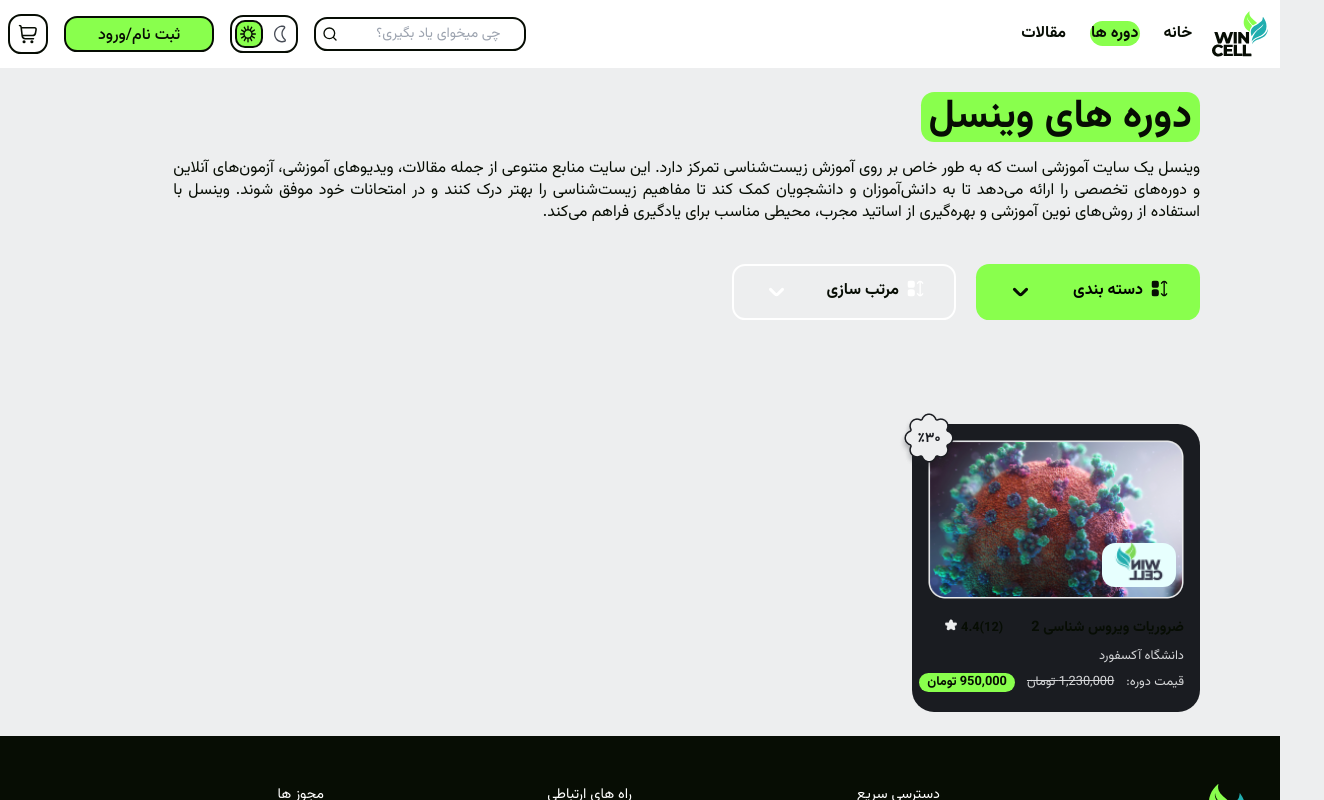
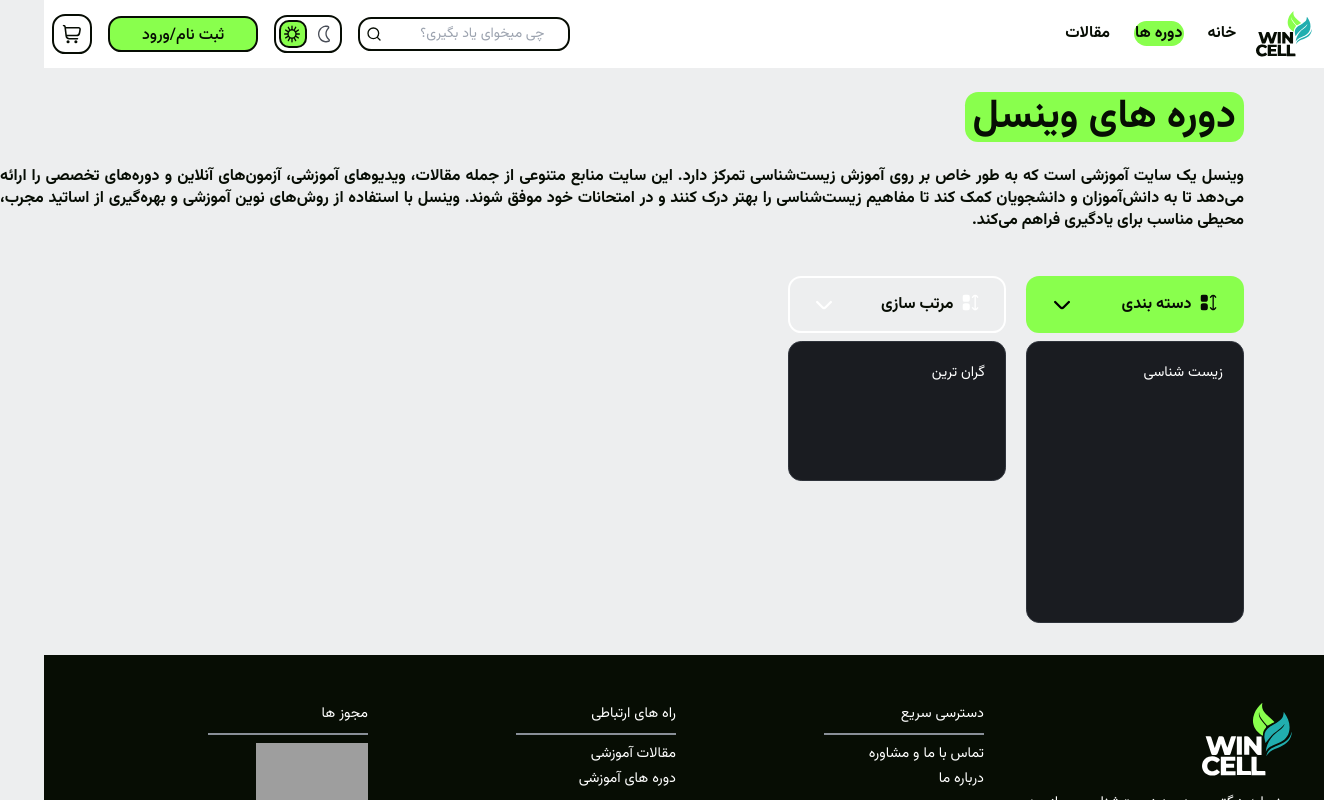
Before and after one commit to Navid-gh/Wincell, a React (Vite) app: page /courses in a window 1280 px wide. Shown: the top 800 px of the page, 1324 px wide, since content can reach past the window. Built offline with nearby package versions, Linux system fonts and the light colour scheme; grey boxes are pictures that could not be loaded.

Commit message:
7/28/2024

```diff
--- /dev/null
+++ b/src/components/UI/Selector.tsx
@@ -0,0 +1,46 @@
+import { textBody2, textBody1Bold } from "../../constants/styles";
+import { cn } from "../../utils/lib/cn";
+import AppsSort from "../UI/icons/AppsSort";
+import LeftArrow from "./icons/LeftArrow";
+
+const Selector = () => {
+
+    return (
+        <main className="flex gap-5 my-2">
+            <section className="flex flex-col w-[218px] h-[347px] gap-2">
+                <div className={`${cn("", textBody2)} flex justify-center items-center gap-2 bg-main-green-300 rounded-small h-[57px] cursor-pointer`}>
+                    <div className='flex justify-between items-center w-[163px] h-[25px]'>
+                        <div className='flex gap-2'>
+                            <AppsSort className="fill-main-black" />
+                            <p className={`${cn("", textBody1Bold)} text-main-black`}>دسته بندی</p>
+                        </div>
+                        <LeftArrow className="w-4 h-4 -rotate-90" />
+                    </div>
+                </div>
+                <ul className={`flex flex-col h-[282px] rounded-small border-[1.5px] bg-main-gray-500 border-main-gray-400 box-shadow-1 gap-[2px] p-[10px] cursor-pointer z-50 transiton-all duration-200 ${cn("", textBody2)}`}>
+                    <li className="w-[198px] h-[42px] rounded-small gap-4 pt-[10px] pr-[10px] pb-[10px] pl-[103px] text-main-white hover:bg-main-gray-400">
+                        <span className="w-[85px] h-[22px]">زیست شناسی</span>
+                    </li>
+                </ul>
+            </section>
+            <section className="flex flex-col w-[218px] h-[347px] gap-2">
+                <div className={`${cn("", textBody2)} flex justify-center items-center gap-2 rounded-small h-[57px] border-2 border-main-white cursor-pointer`}>
+                    <div className='flex justify-between items-center w-[163px] h-[25px]'>
+                        <div className='flex gap-2'>
+                            <AppsSort className="fill-main-white" />
+                            <p className={`${cn("", textBody1Bold)}`}>مرتب سازی</p>
+                        </div>
+                        <LeftArrow className="w-4 h-4 -rotate-90 fill-main-white" />
+                    </div>
+                </div>
+                <ul className={`flex flex-col h-[140px] rounded-small border-[1.5px] bg-main-gray-500 border-main-gray-400 box-shadow-1 gap-[2px] p-[10px] cursor-pointer z-50 transiton-all duration-200 ${cn("", textBody2)}`}>
+                    <li className="w-[198px] h-[42px] rounded-small gap-4 pt-[10px] pr-[10px] pb-[10px] pl-[103px] text-main-white hover:bg-main-gray-400">
+                        <span className="w-[85px] h-[22px]">گران ترین</span>
+                    </li>
+                </ul>
+            </section>
+        </main>
+    )
+}
+
+export default Selector;
--- a/src/components/UI/SelectorContent.tsx
+++ /dev/null
@@ -1,74 +0,0 @@
-import AppsSort from "../UI/icons/AppsSort";
-import BottomArrow from "../UI/icons/BottomArrow";
-import { textBody1, textBody2, textBody1Bold } from "../../constants/styles";
-import { cn } from "../../utils/lib/cn";
-import { useState } from "react";
-
-
-const SelectorContent = () => {
-
-    const [isHovered, setIsHovered] = useState<boolean>(false);
-    const [isHovered2, setIsHovered2] = useState<boolean>(false);
-
-    const categoryList: any[] = [
-        {
-            id: 1,
-            name: 'زیست شناسی'
-        },
-    ];
-
-    const sortList: any[] = [
-        {
-            id: 1,
-            name: 'محبوب ترین'
-        },
-    ]
-
-    return (
-        <div className="flex flex-col gap-4 justify-center my-6">
-            <section className="flex flex-row items-center gap-5">
-                <div onMouseEnter={() => setIsHovered(true)} onMouseLeave={() => setIsHovered(false)} className={`cursor-pointer flex justify-center items-center gap-2 bg-main-green-300 w-56 h-14 rounded-small ${cn("", textBody2)}`}>
-                    <div className="w-40 flex justify-between">
-                        <div className={`flex gap-2`}>
-                            <AppsSort className="fill-main-black" />
-                            <p className={`${cn("", textBody1Bold)} text-black`}>دسته بندی</p>
-                        </div>
-                        <BottomArrow className="fill-main-black" />
-                    </div>
-                </div>
-                <div onMouseEnter={() => setIsHovered2(true)} onMouseLeave={() => setIsHovered2(false)} className={`cursor-pointer flex justify-center items-center gap-2 border-2 border-white w-56 h-14 rounded-small ${cn("", textBody2)}`}>
-                    <div className="w-40 flex justify-between">
-                        <div className={`flex gap-2`}>
-                            <AppsSort className="fill-main-white" />
-                            <p className={`${cn("", textBody1Bold)}`}>مرتب سازی</p>
-                        </div>
-                        <BottomArrow className="fill-main-white" />
-                    </div>
-                </div>
-            </section>
-            <div className="flex flex-row gap-5">
-                <ul onMouseEnter={() => setIsHovered(true)} onMouseLeave={() => setIsHovered(false)} className={`cursor-pointer z-50 transiton-all duration-200 w-56 h-72 gap-1 p-3 border-2 bg-main-gray-500 border-main-gray-400 box-shadow-1 rounded-small ${cn("", textBody1), isHovered ? 'visible' : 'invisible'}`}>
-                    {
-                        categoryList.map((item, i) => {
-                            return (
-                                <li key={i} className={`w-48 h-11 flex items-center gap-4 p-3 transition-all duration-200 hover:bg-main-gray-400 rounded-small hover:w-48 ${isHovered ? 'visible' : 'invisible'}`}>{item.name}</li>
-                            )
-                        }
-                        )
-                    }
-                </ul>
-                <ul onMouseEnter={() => setIsHovered2(true)} onMouseLeave={() => setIsHovered2(false)} className={`cursor-pointer z-50 transiton-all duration-200 w-56 h-40 gap-1 p-3 border-2 bg-main-gray-500 border-main-gray-400 box-shadow-1 rounded-small ${cn("", textBody1), isHovered2 ? 'visible' : 'invisible'} article:w-36`}>
-                    {
-                        sortList.map((item, i) => {
-                            return (
-                                <li key={i} className={`w-48 h-11 flex items-center gap-4 p-3 transition-all duration-200 hover:bg-main-gray-400 rounded-small hover:w-48 ${isHovered2 ? 'visible' : 'invisible'}`}>{item.name}</li>
-                            )
-                        })
-                    }
-                </ul>
-            </div>
-        </div>
-    )
-}
-
-export default SelectorContent;
--- a/src/pages/public/Courses.tsx
+++ b/src/pages/public/Courses.tsx
@@ -1,17 +1,16 @@
-import CoursesBox from "../../components/CoursesBox";
-import SelectorContent from "../../components/UI/SelectorContent";
-import { textTitle1, bgTextColor, textBody1 } from "../../constants/styles";
+import Selector from "../../components/UI/Selector";
+import { textTitle1, bgTextColor, textBody1Bold } from "../../constants/styles";
 import { cn } from "../../utils/lib/cn";
 
 const Courses = () => {
+
     return (
         <main className="flex flex-col gap-4 justify-center my-6 mx-20">
             <section className="flex flex-col gap-4">
                 <h1 className={` ${cn("", textTitle1, bgTextColor)} px-0`}>دوره های وینسل</h1>
-                <p className={`${cn("", textBody1)} w-11/12 text-justify`}>وینسل یک سایت آموزشی است که به طور خاص بر روی آموزش زیست‌شناسی تمرکز دارد. این سایت منابع متنوعی از جمله مقالات، ویدیوهای آموزشی، آزمون‌های آنلاین و دوره‌های تخصصی را ارائه می‌دهد تا به دانش‌آموزان و دانشجویان کمک کند تا مفاهیم زیست‌شناسی را بهتر درک کنند و در امتحانات خود موفق شوند. وینسل با استفاده از روش‌های نوین آموزشی و بهره‌گیری از اساتید مجرب، محیطی مناسب برای یادگیری فراهم می‌کند.</p>
+                <p className={`${cn("", textBody1Bold)} w-[1244px] h-[78px] text-justify my-2`}>وینسل یک سایت آموزشی است که به طور خاص بر روی آموزش زیست‌شناسی تمرکز دارد. این سایت منابع متنوعی از جمله مقالات، ویدیوهای آموزشی، آزمون‌های آنلاین و دوره‌های تخصصی را ارائه می‌دهد تا به دانش‌آموزان و دانشجویان کمک کند تا مفاهیم زیست‌شناسی را بهتر درک کنند و در امتحانات خود موفق شوند. وینسل با استفاده از روش‌های نوین آموزشی و بهره‌گیری از اساتید مجرب، محیطی مناسب برای یادگیری فراهم می‌کند.</p>
             </section>
-            <SelectorContent />
-            <CoursesBox />
+            <Selector/>
         </main>
     )
 }
```
